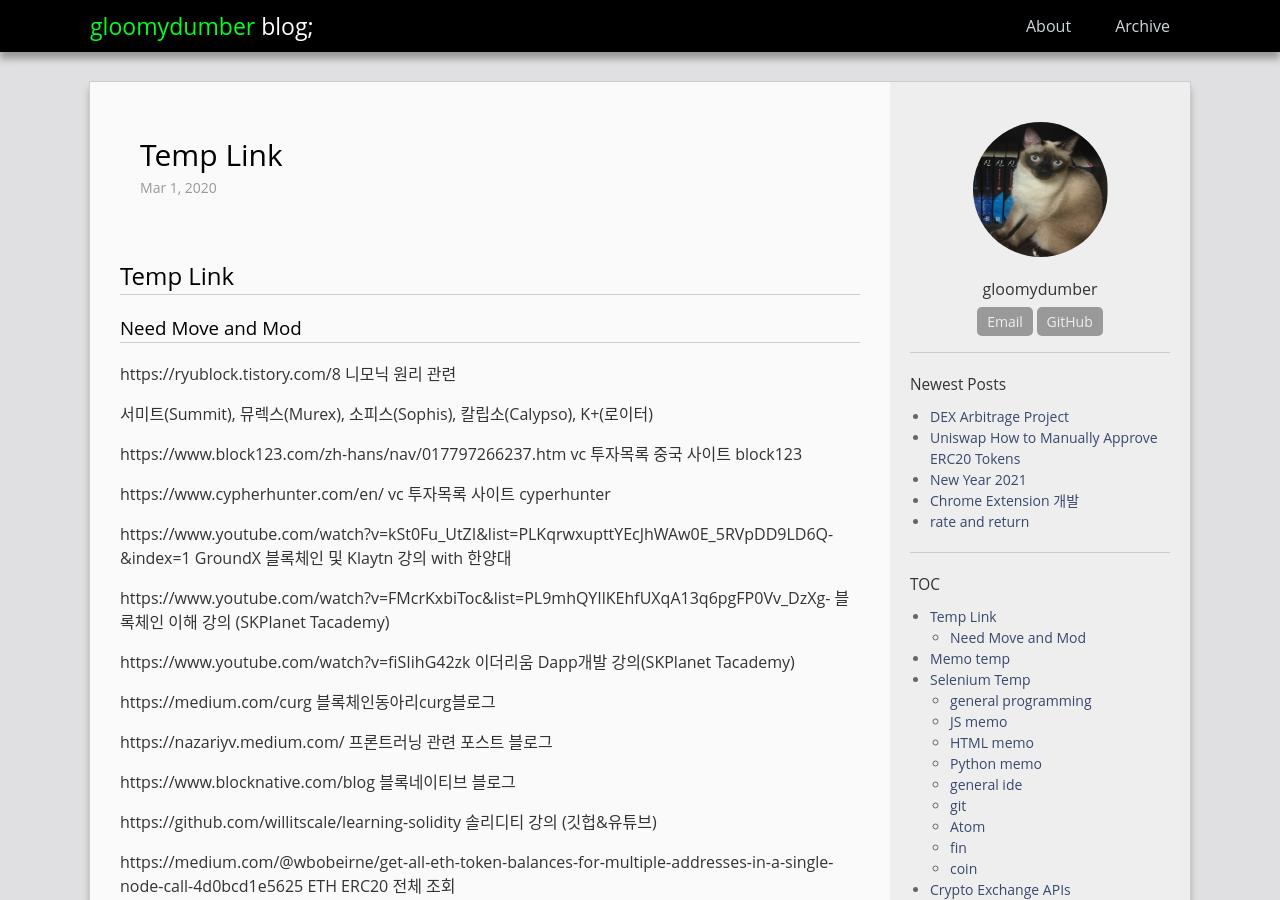
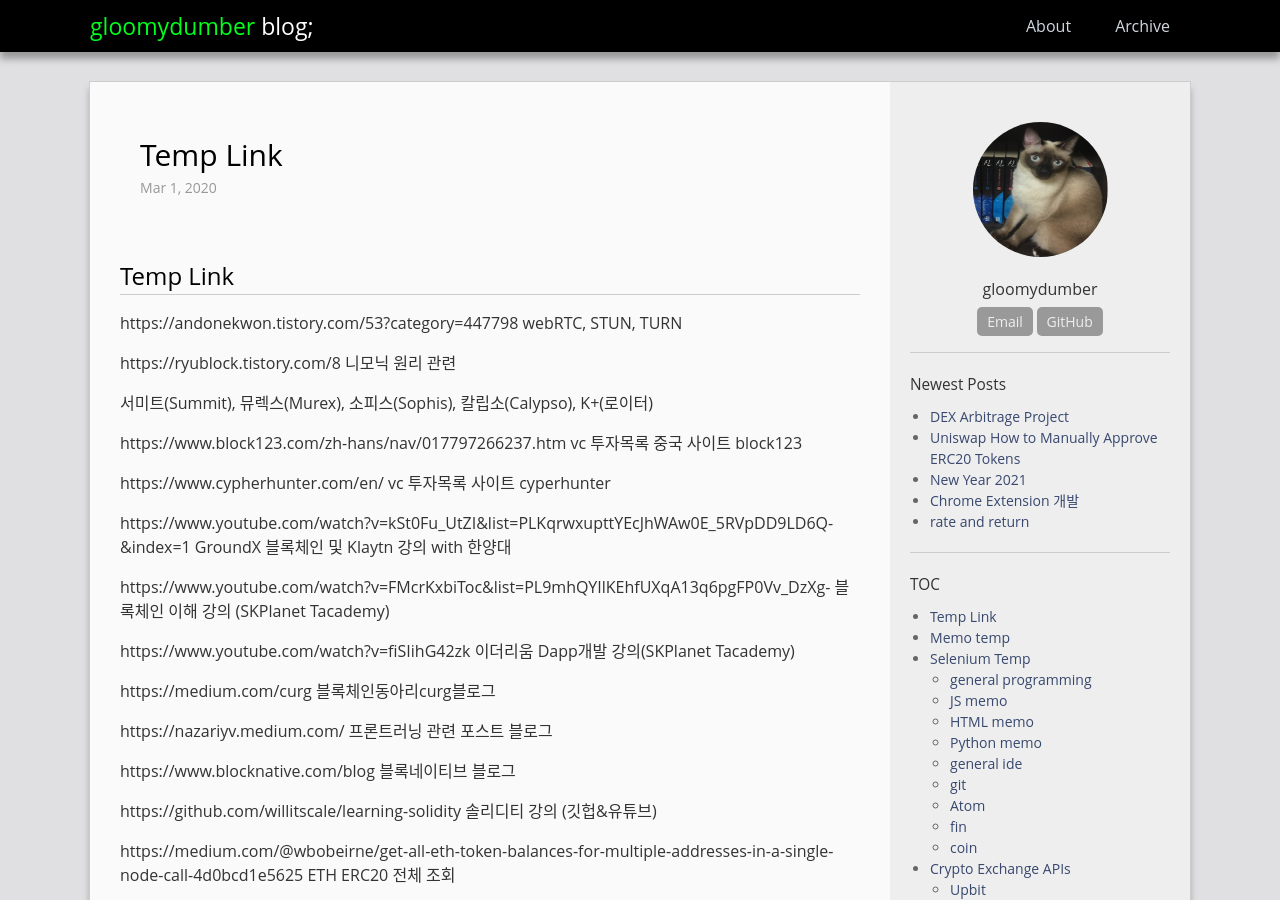
Before and after one commit to gloomydumber/copy, a Jekyll site: the page built from _posts/2020-03-01-TempLink.md, in a window 1280 px wide and 900 px high. Built offline with Jekyll 4.4.1, drawn with Linux system fonts in a browser that asks for light colours; comment, search, counter and statistics services are not loaded.

Commit message:
postModded

```diff
--- a/_posts/2020-03-01-TempLink.md
+++ b/_posts/2020-03-01-TempLink.md
@@ -10,7 +10,7 @@ use_math: true
 
 ## Temp Link
 
-### Need Move and Mod
+https://andonekwon.tistory.com/53?category=447798 webRTC, STUN, TURN
 
 https://ryublock.tistory.com/8 니모닉 원리 관련
 
```
